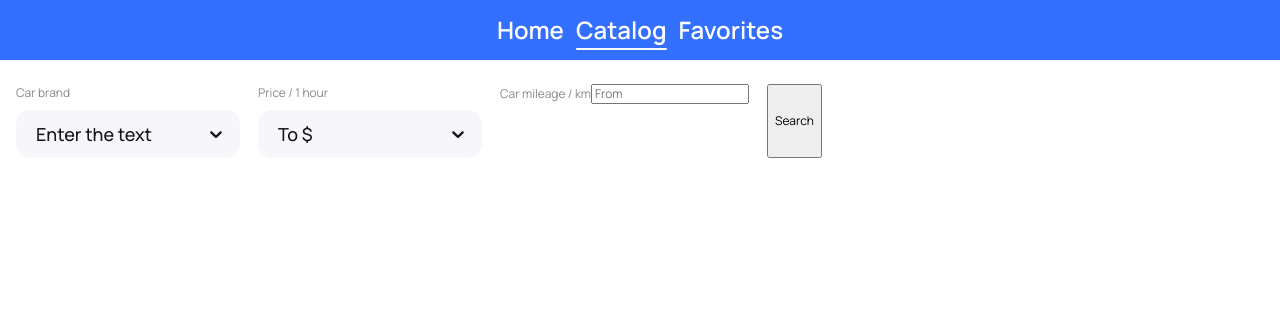
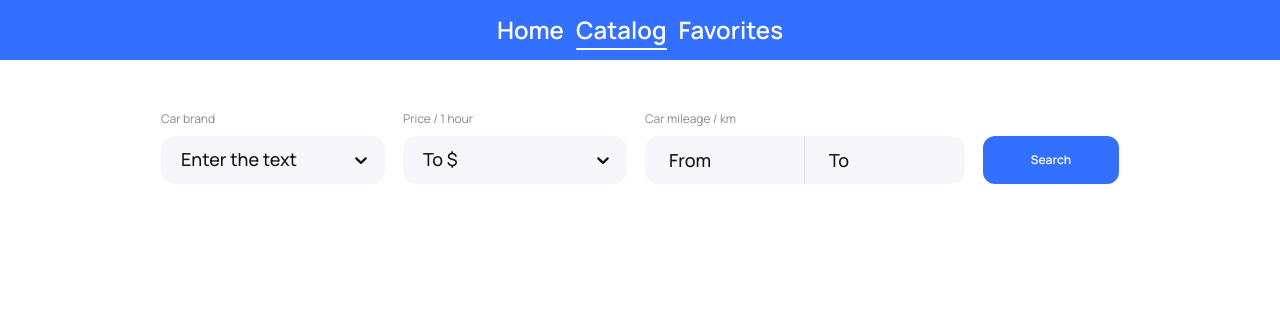
Before and after one commit to tymur-lvov/goit-tech-task, a React (Vite) app: page /catalog in a window 1280 px wide. Shown: the top 334 px of the page. Built offline with nearby package versions, Linux system fonts and the light colour scheme; no server answers.

Commit message:
Updated styles, finished form

```diff
--- /dev/null
+++ b/src/components/CustomSelect/CustomSelect.jsx
@@ -0,0 +1,24 @@
+import Select from "react-select";
+
+import { selectStyles } from "../../data/selectStyles";
+
+const CustomSelect = ({ field, form, options, placeholder }) => {
+  const handleChange = (selectedOption) => {
+    form.setFieldValue(field.name, selectedOption);
+  };
+
+  return (
+    <>
+      <Select
+        name={field.name}
+        placeholder={placeholder}
+        value={options.find((option) => option.value === field.value)}
+        onChange={handleChange}
+        options={options}
+        styles={selectStyles}
+      />
+    </>
+  );
+};
+
+export default CustomSelect;
--- a/src/components/Layout/Layout.module.css
+++ b/src/components/Layout/Layout.module.css
@@ -6,11 +6,11 @@
 }
 
 .section {
-  padding: 14px 0;
+  padding: 25px 0;
 }
 
 @media only screen and (min-width: 1280px) {
   .section {
-    padding: 24px 0;
+    padding: 50px 0;
   }
 }
--- a/src/components/SearchForm/SearchForm.jsx
+++ b/src/components/SearchForm/SearchForm.jsx
@@ -1,168 +1,17 @@
-import Select from "react-select";
 import { useSelector } from "react-redux";
 import { Formik, Field, Form, ErrorMessage } from "formik";
 
+import CustomSelect from "../CustomSelect/CustomSelect";
+
 import { selectCatalog } from "../../redux/auto/autosSelectors";
+import { initialValues } from "../../data/initialValues";
+import { createPriceOptions } from "../../utils/createPriceOptions";
+import { createBrandOptions } from "../../utils/createBrandOptions";
 
 import css from "./SearchForm.module.css";
 
 const SearchForm = () => {
   const catalog = useSelector(selectCatalog);
-
-  const createBrandOptions = (catalog) => {
-    const autoModels = catalog.map((auto) => auto.model);
-
-    const rawBrandOptions = catalog.map((auto) => auto.make);
-
-    const brandDublicates = rawBrandOptions.filter((option, index, self) =>
-      self.indexOf(option) !== index ? option : null
-    );
-
-    const uniqueBrandOptions = rawBrandOptions.map((option, index) =>
-      brandDublicates.includes(option)
-        ? (option = `${option} ${autoModels[index]}`)
-        : option
-    );
-
-    const brandOptions = uniqueBrandOptions.map((option) => {
-      return {
-        value: option.toLowerCase(),
-        label: option,
-      };
-    });
-    return brandOptions;
-  };
-
-  const createPriceOptions = (catalog) => {
-    const rawPriceOptions = catalog.map((auto) =>
-      auto.rentalPrice.slice(1, auto.rentalPrice.length)
-    );
-
-    const filteredPriceOptions = rawPriceOptions.filter(
-      (item, index, self) => self.indexOf(item) === index
-    );
-    const sortedPriceOptions = filteredPriceOptions.toSorted((a, b) => a - b);
-
-    const priceOptions = sortedPriceOptions.map((option) => {
-      return {
-        value: option,
-        label: option,
-      };
-    });
-    return priceOptions;
-  };
-
-  const initialValues = {
-    brand: "",
-    price: "",
-    from: "",
-    to: "",
-  };
-
-  const CustomSelect = ({ field, form, options, placeholder }) => {
-    const handleChange = (selectedOption) => {
-      form.setFieldValue(field.name, selectedOption);
-    };
-
-    return (
-      <Select
-        name={field.name}
-        placeholder={placeholder}
-        value={options.find((option) => option.value === field.value)}
-        onChange={handleChange}
-        options={options}
-        styles={{
-          control: (baseStyles) => ({
-            ...baseStyles,
-            width: 224,
-            height: 48,
-            borderRadius: 14,
-            border: "none",
-            padding: "14px 18px",
-            backgroundColor: "#f7f7fb",
-          }),
-          container: (baseStyles) => ({
-            ...baseStyles,
-            color: "#121417",
-            fontWeight: 500,
-            fontSize: 18,
-            lineHeight: 1.11,
-          }),
-          valueContainer: () => ({
-            width: 186,
-            height: 18,
-            padding: 0,
-          }),
-          singleValue: (baseStyles) => ({
-            ...baseStyles,
-            color: "#121417",
-          }),
-
-          placeholder: (baseStyles) => ({
-            ...baseStyles,
-            color: "#121417",
-          }),
-          input: () => ({
-            width: 186,
-            height: 18,
-            padding: 0,
-            position: "absolute",
-            top: "50%",
-            left: "50%",
-            transform: "translate(-50%, -50%)",
-          }),
-          indicatorSeparator: () => ({
-            display: "none",
-          }),
-          dropdownIndicator: () => ({
-            height: 20,
-            width: 20,
-            position: "absolute",
-            top: 14,
-            right: 14,
-          }),
-          menu: (baseStyles) => ({
-            ...baseStyles,
-            border: "1px solid rgba(18, 20, 23, 0.05)",
-            borderRadius: 14,
-            padding: "14px 18px",
-            paddingRight: 8,
-            margin: 0,
-          }),
-          menuList: (baseStyles) => ({
-            ...baseStyles,
-            color: "rgba(18, 20, 23, 0.2)",
-            fontSize: 16,
-            lineHeight: 1.25,
-            display: "flex",
-            flexDirection: "column",
-            gap: 8,
-            maxHeight: 272,
-            overflowY: "auto",
-            "&::-webkit-scrollbar": {
-              width: 8,
-            },
-            "&::-webkit-scrollbar-thumb": {
-              height: 130,
-              borderRadius: 10,
-              backgroundColor: "rgba(18, 20, 23, 0.05)",
-            },
-            "&::-webkit-scrollbar-thumb:hover": {
-              background: "rgba(18, 20, 23, 0.07)",
-            },
-          }),
-          option: (baseStyles, state) => ({
-            padding: 0,
-            color: state.isSelected ? "#121417" : "rgba(18, 20, 23, 0.2)",
-            "&:hover": {
-              color: state.isSelected ? "#121417" : "rgba(18, 20, 23, 0.4)",
-            },
-          }),
-        }}
-      />
-    );
-  };
-
   return (
     <div>
       <Formik
@@ -192,17 +41,28 @@ const SearchForm = () => {
               />
             </label>
 
-            <label>
+            <label className={css.label}>
               Car mileage / km
-              <Field type="number" name="from" id="from" placeholder="From" />
-            </label>
-            <label className="visually-hidden">
-              Car mileage / km
-              <Field type="number" name="to" id="to" placeholder="To" />
+              <div className={css.input_wrapper}>
+                <Field
+                  className={css.input}
+                  type="number"
+                  name="from"
+                  placeholder="From"
+                />
+                <Field
+                  className={css.input}
+                  type="number"
+                  name="to"
+                  placeholder="To"
+                />
+              </div>
             </label>
             <ErrorMessage name="from" component="span" />
             <ErrorMessage name="to" component="span" />
-            <button type="submit">Search</button>
+            <button className={css.button} type="submit">
+              Search
+            </button>
           </Form>
         )}
       </Formik>
--- a/src/components/SearchForm/SearchForm.module.css
+++ b/src/components/SearchForm/SearchForm.module.css
@@ -1,8 +1,18 @@
 .form {
   display: flex;
+  flex-wrap: wrap;
+  justify-content: center;
+  align-items: center;
   gap: 18px;
 
-  margin-bottom: 50px;
+  margin-bottom: 25px;
+}
+
+@media only screen and (min-width: 1280px) {
+  .form {
+    flex-wrap: nowrap;
+    margin-bottom: 50px;
+  }
 }
 
 .label {
@@ -17,3 +27,56 @@
   width: 224px;
   height: 48px;
 }
+
+.input_wrapper {
+  display: flex;
+}
+
+.input {
+  color: var(--primary-color);
+  background-color: var(--input-backgr);
+  font-family: var(--primary-font);
+  font-weight: 500;
+  font-size: 18px;
+  line-height: 1.11%;
+
+  width: 160px;
+  height: 48px;
+  border: none;
+  outline: none;
+  padding: 14px 24px;
+}
+
+.input[name="from"] {
+  border-right: 1px solid rgba(138, 138, 137, 0.2);
+  border-radius: 14px 0 0 14px;
+}
+
+.input[name="to"] {
+  border-radius: 0 14px 14px 0;
+}
+
+.input::placeholder {
+  color: inherit;
+}
+
+.button {
+  color: var(--accent-text);
+  background-color: var(--accent);
+  font-weight: 600;
+  line-height: 1.43%;
+
+  width: 136px;
+  height: 48px;
+  border: none;
+  cursor: pointer;
+  border-radius: 12px;
+  padding: 14px 44px;
+  margin-top: 7px;
+}
+
+@media only screen and (min-width: 768px) {
+  .button {
+    margin-top: 26px;
+  }
+}
--- /dev/null
+++ b/src/data/initialValues.js
@@ -0,0 +1,6 @@
+export const initialValues = {
+  brand: "",
+  price: "",
+  from: "",
+  to: "",
+};
--- /dev/null
+++ b/src/data/selectStyles.js
@@ -0,0 +1,90 @@
+export const selectStyles = {
+  control: () => ({
+    width: 224,
+    height: 48,
+    borderRadius: 14,
+    border: "none",
+    padding: "14px 18px",
+    backgroundColor: "#f7f7fb",
+  }),
+  container: (baseStyles) => ({
+    ...baseStyles,
+    color: "#121417",
+    fontWeight: 500,
+    fontSize: 18,
+    lineHeight: 1.11,
+  }),
+  valueContainer: () => ({
+    width: 186,
+    height: 18,
+    padding: 0,
+  }),
+  singleValue: (baseStyles) => ({
+    ...baseStyles,
+    color: "#121417",
+  }),
+
+  placeholder: (baseStyles) => ({
+    ...baseStyles,
+    color: "#121417",
+  }),
+  input: () => ({
+    width: 186,
+    height: 18,
+    padding: 0,
+    position: "absolute",
+    top: "50%",
+    left: "50%",
+    transform: "translate(-50%, -50%)",
+  }),
+  indicatorSeparator: () => ({
+    display: "none",
+  }),
+  dropdownIndicator: () => ({
+    height: 20,
+    width: 20,
+    position: "absolute",
+    cursor: "pointer",
+    top: 14,
+    right: 14,
+  }),
+  menu: (baseStyles) => ({
+    ...baseStyles,
+    border: "1px solid rgba(18, 20, 23, 0.05)",
+    borderRadius: 14,
+    padding: "14px 18px",
+    paddingRight: 8,
+    margin: 0,
+  }),
+  menuList: (baseStyles) => ({
+    ...baseStyles,
+    color: "rgba(18, 20, 23, 0.2)",
+    fontSize: 16,
+    lineHeight: 1.25,
+    display: "flex",
+    flexDirection: "column",
+    gap: 8,
+    maxHeight: 272,
+    overflowY: "auto",
+    "&::-webkit-scrollbar": {
+      width: 8,
+    },
+    "&::-webkit-scrollbar-thumb": {
+      height: 130,
+      borderRadius: 10,
+      cursor: "pointer",
+      backgroundColor: "rgba(18, 20, 23, 0.05)",
+    },
+    "&::-webkit-scrollbar-thumb:hover": {
+      background: "rgba(18, 20, 23, 0.07)",
+    },
+  }),
+  option: (baseStyles, state) => ({
+    padding: 0,
+    cursor: "pointer",
+    color: state.isSelected ? "#121417" : "rgba(18, 20, 23, 0.2)",
+    "&:hover": {
+      color: state.isSelected ? "#121417" : "rgba(18, 20, 23, 0.4)",
+    },
+  }),
+};
--- a/src/styles/reset.css
+++ b/src/styles/reset.css
@@ -1,3 +1,9 @@
+input[type="number"]::-webkit-outer-spin-button,
+input[type="number"]::-webkit-inner-spin-button {
+  -webkit-appearance: none;
+  margin: 0;
+}
+
 body,
 h1,
 h2,
--- /dev/null
+++ b/src/utils/createBrandOptions.js
@@ -0,0 +1,23 @@
+export const createBrandOptions = (catalog) => {
+  const autoModels = catalog.map((auto) => auto.model);
+
+  const rawBrandOptions = catalog.map((auto) => auto.make);
+
+  const brandDublicates = rawBrandOptions.filter((option, index, self) =>
+    self.indexOf(option) !== index ? option : null
+  );
+
+  const uniqueBrandOptions = rawBrandOptions.map((option, index) =>
+    brandDublicates.includes(option)
+      ? (option = `${option} ${autoModels[index]}`)
+      : option
+  );
+
+  const brandOptions = uniqueBrandOptions.map((option) => {
+    return {
+      value: option.toLowerCase(),
+      label: option,
+    };
+  });
+  return brandOptions;
+};
--- /dev/null
+++ b/src/utils/createPriceOptions.js
@@ -0,0 +1,18 @@
+export const createPriceOptions = (catalog) => {
+  const rawPriceOptions = catalog.map((auto) =>
+    auto.rentalPrice.slice(1, auto.rentalPrice.length)
+  );
+
+  const filteredPriceOptions = rawPriceOptions.filter(
+    (item, index, self) => self.indexOf(item) === index
+  );
+  const sortedPriceOptions = filteredPriceOptions.toSorted((a, b) => a - b);
+
+  const priceOptions = sortedPriceOptions.map((option) => {
+    return {
+      value: option,
+      label: option,
+    };
+  });
+  return priceOptions;
+};
```
Also changed, not shown: src/components/CustomSelect/CustomSelect.module.css (added).
